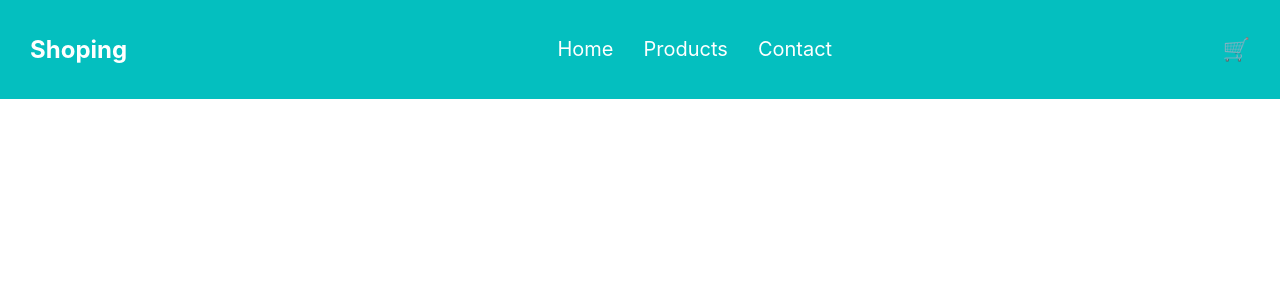
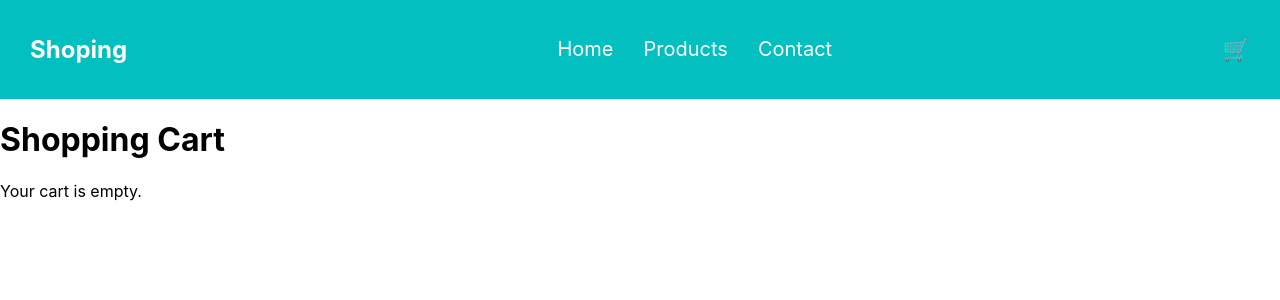
Before and after one commit to mervesenyigit/Basic-Ecommerce-Site, a React (Create React App) app: page /cart in a window 1280 px wide. Shown: the top 300 px of the page. Built offline with nearby package versions, Linux system fonts and the light colour scheme.

Commit message:
Add Cart.js component for displaying shopping cart and manage cart context
- Created Cart.js component to display cart items.
- Integrated CartContext to manage cart state globally.
- Updated Navbar to show cart item count dynamically.
- Adjusted ProductList to handle adding products to the cart.

```diff
--- a/src/App.js
+++ b/src/App.js
@@ -2,19 +2,22 @@ import React, { useState } from "react";
 import { BrowserRouter as Router, Routes, Route } from "react-router-dom";
 import Navbar from "./components/Navbar";
 import ProductList from "./components/ProductList";
+import Cart from "./components/Cart";
 import { CartProvider } from "./components/CartContext";
 
 
 
 const App = () => {
-  const [cart, setCart] = useState([]);
+
 
   return (
     <CartProvider>
     <Router>
       <Navbar />
       <Routes>
+        <Route path="/" element={<h1>Home Page</h1>} />
         <Route path="/products" element={<ProductList />} />
+        <Route path="/cart" element={<Cart />} />
       </Routes>
     </Router>
   </CartProvider>
--- /dev/null
+++ b/src/components/Cart.js
@@ -0,0 +1,33 @@
+import React, { useContext } from "react";
+import { useCart } from "./CartContext";
+
+const Cart = () => {
+
+    const { cart } = useCart();
+
+  return (
+
+    <div className="container d-flex flex-column align-items-center">
+      <h1 className="d-block">Shopping Cart</h1>
+      <div className=" ">
+      {cart.length === 0 ? (
+
+        <p>Your cart is empty.</p>
+      ) : (
+        <ul>
+          {cart.map((item, index) => (
+            <div key={index}>
+              <img src={item.image} alt={item.name} style={{ width: "50px" }} />
+              <span>{item.name} - {item.price} TL</span>
+            </div>
+          ))}
+        </ul>
+      )}
+      </div>
+
+
+    </div>
+  );
+};
+
+export default Cart;
--- a/src/components/CartContext.js
+++ b/src/components/CartContext.js
@@ -5,12 +5,14 @@ const CartContext = createContext();
 export const CartProvider = ({ children }) => {
   const [cart, setCart] = useState([]);
 
+
   const addToCart = (product) => {
     setCart((prevCart) => [...prevCart, product]);
+
   };
 
   return (
-    <CartContext.Provider value={{ cart, addToCart }}>
+    <CartContext.Provider value={{ cart, addToCart  }}>
       {children}
     </CartContext.Provider>
   );
--- a/src/components/Navbar.css
+++ b/src/components/Navbar.css
@@ -31,6 +31,9 @@
     transform: scale(1.1);
     color: #FFD700;
   }
+  .cart-icon-link {
+   text-decoration: none;
+  }
 
   .cart-icon {
     position: relative;
--- a/src/components/Navbar.js
+++ b/src/components/Navbar.js
@@ -12,13 +12,18 @@ const Navbar = () => {
         <li><Link to="/">Home</Link></li>
         <li><Link to="/products">Products</Link></li>
         <li><Link to="/contact">Contact</Link></li>
+
       </ul>
+      <Link to="/cart" className="cart-icon-link">
       <div className="cart-icon">
         🛒
         {cart.length > 0 && (
           <span className="cart-badge">{cart.length}</span>
         )}
+
       </div>
+      </Link>
+
     </nav>
   );
 };
```
Lines whose indentation alone changed are shown as unchanged.
